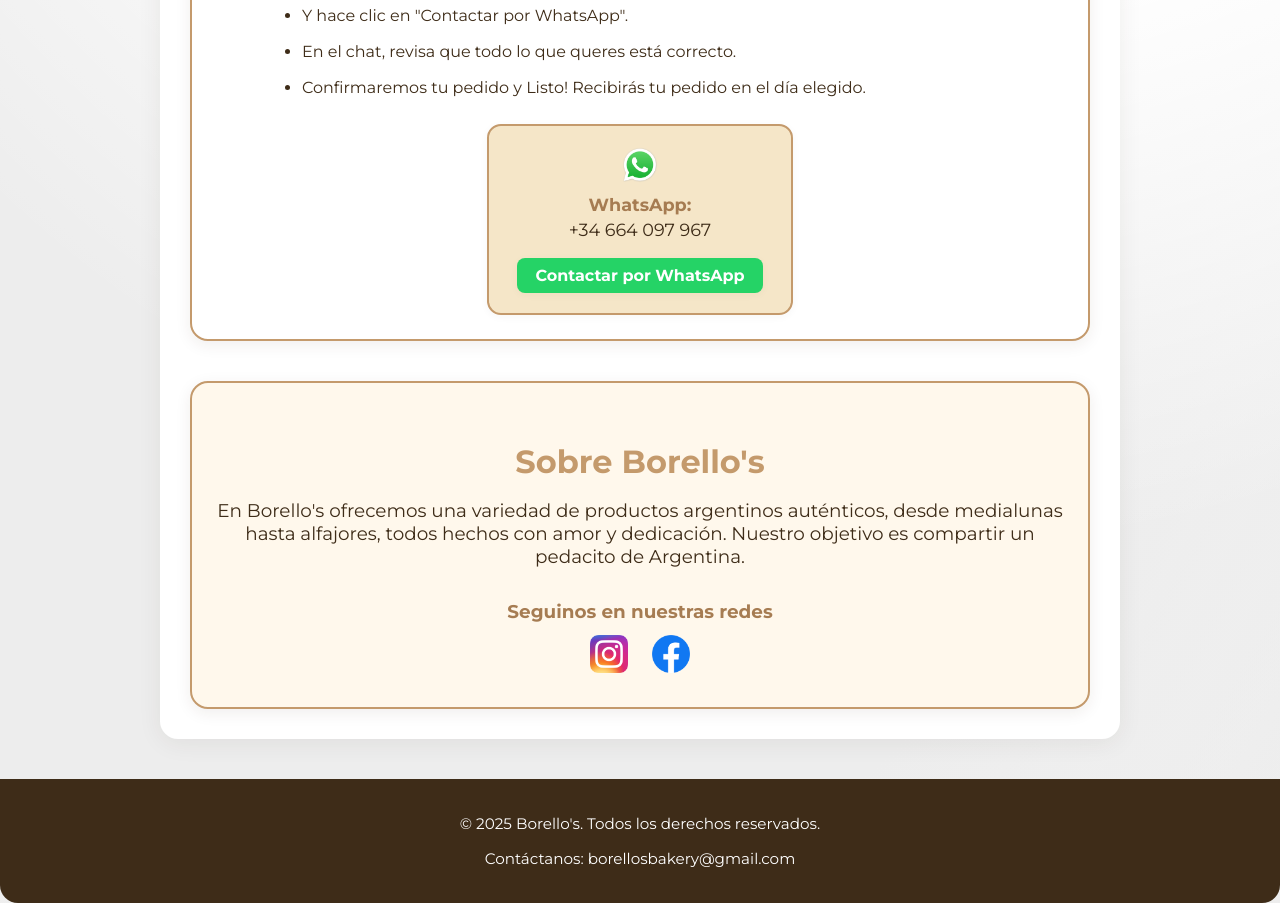
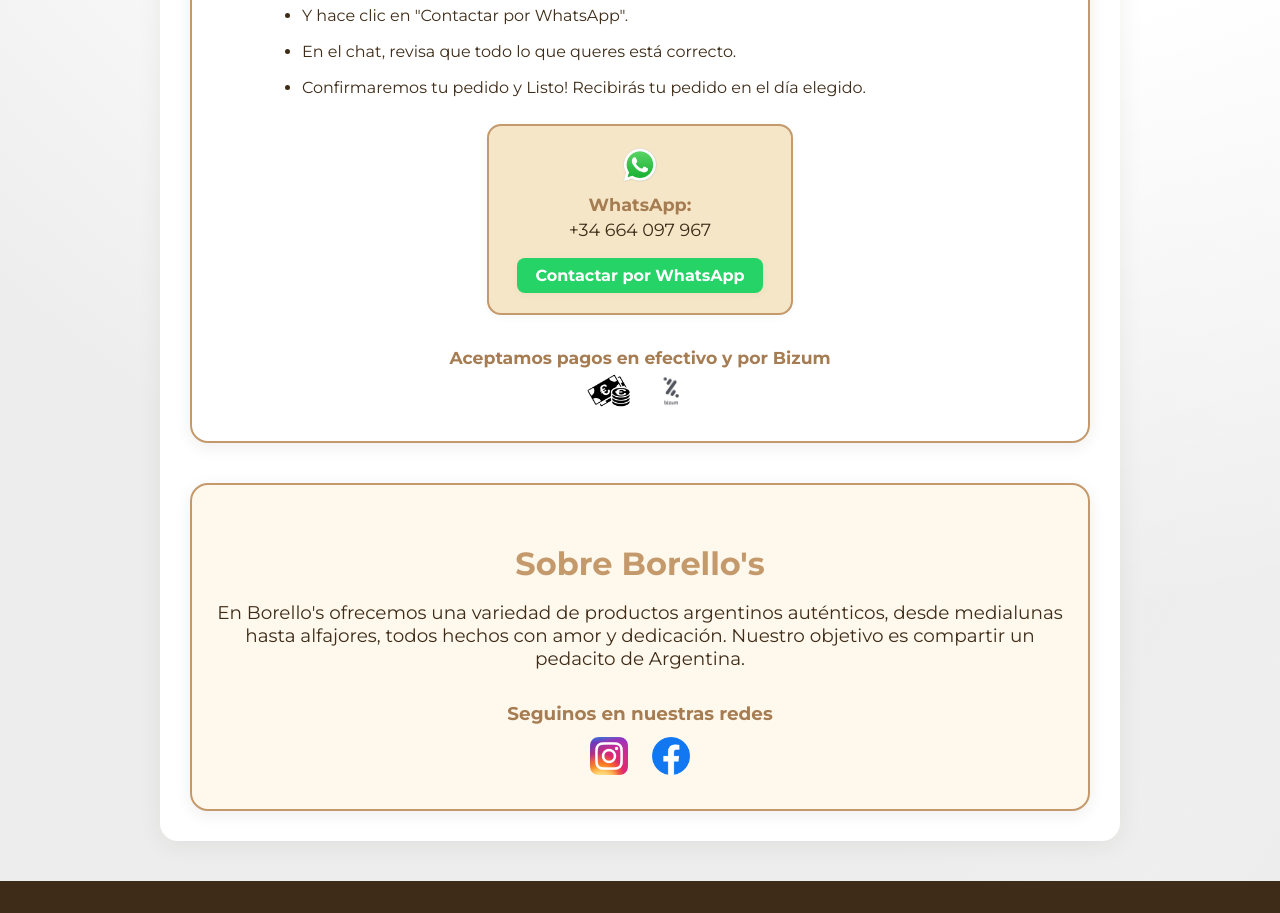
Before and after one commit to Lmaceira/proyecto-borellos, a plain HTML site: page index.html in a window 1280 px wide. Shown: the part 1476-2389 px from the top of the page. Drawn offline with Linux system fonts and the light colour scheme.

Commit message:
primera version de la web

```diff
--- a/index.html
+++ b/index.html
@@ -64,6 +64,13 @@
                     <span class="pedido-info">+34 664 097 967</span>
                     <a class="pedido-btn" id="whatsapp-btn" href="https://wa.me/34664097967" target="_blank">Contactar por WhatsApp</a>
                 </div>
+                <div class="pedido-pagos">
+                    <span class="pedido-pagos-titulo">Aceptamos pagos en efectivo y por Bizum</span>
+                    <div class="pedido-pagos-iconos">
+                        <img src="resources/efectivo.png" alt="Efectivo" class="pedido-pago-icon">
+                        <img src="resources/logotipo-bizum.jpg" alt="Bizum" class="pedido-pago-icon">
+                    </div>
+                </div>
             </div>
         </section>
         <section class="about">
--- a/style.css
+++ b/style.css
@@ -250,8 +250,9 @@
 
 .pedido-contactos {
     display: flex;
-    flex-wrap: wrap;
-    gap: 32px;
+    flex-direction: column;
+    align-items: center;
+    gap: 20px;
     justify-content: center;
 }
 
@@ -639,3 +640,35 @@
 h1 { /* Solo aplica la fuente al elemento h1 */
   font-family: 'Velour Semi Bold', sans-serif;
 }
+
+.pedido-pagos {
+    display: block;
+    align-items: center;
+    margin-top: 12px;
+}
+
+.pedido-pagos-titulo {
+    color: #a67c52;
+    font-weight: 600;
+    font-size: 1.08em;
+    margin-bottom: 8px;
+    text-align: center;
+}
+
+.pedido-pagos-iconos {
+    display: flex;
+    gap: 18px;
+    justify-content: center;
+    margin-bottom: 4px;
+}
+
+.pedido-pago-icon {
+    width: 45px;
+    height: 45px;
+    object-fit: contain;
+    transition: transform 0.2s;
+}
+
+.pedido-pago-icon:hover {
+    transform: scale(1.50);
+}
```
Also changed, not shown: resources/bizum.jpg (added), resources/bizum.png (added), resources/bizum.svg (added), resources/bizum2.png (added), resources/efectivo.jpg (added), resources/efectivo.png (added), resources/logotipo-bizum.jpg (added).
